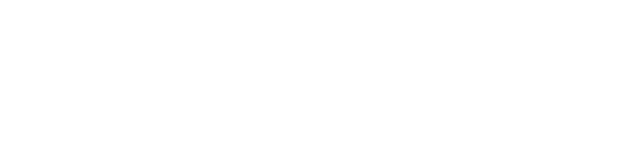
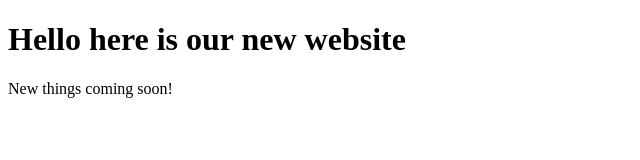
Before and after one commit to AnalyticsAvengers/AA_Project, a plain HTML site: page index.html in a window 1280 px wide. Shown: the whole page, without its empty margins (0-640 px from the left). Drawn offline with Linux system fonts and the light colour scheme.

Commit message:
Update index.html

```diff
--- a/index.html
+++ b/index.html
@@ -8,7 +8,8 @@
 </head>
 
 <body>
-
+    <h1>Hello here is our new website</h1>
+    <p>New things coming soon!</p>
 </body>
 
 </html>
```
